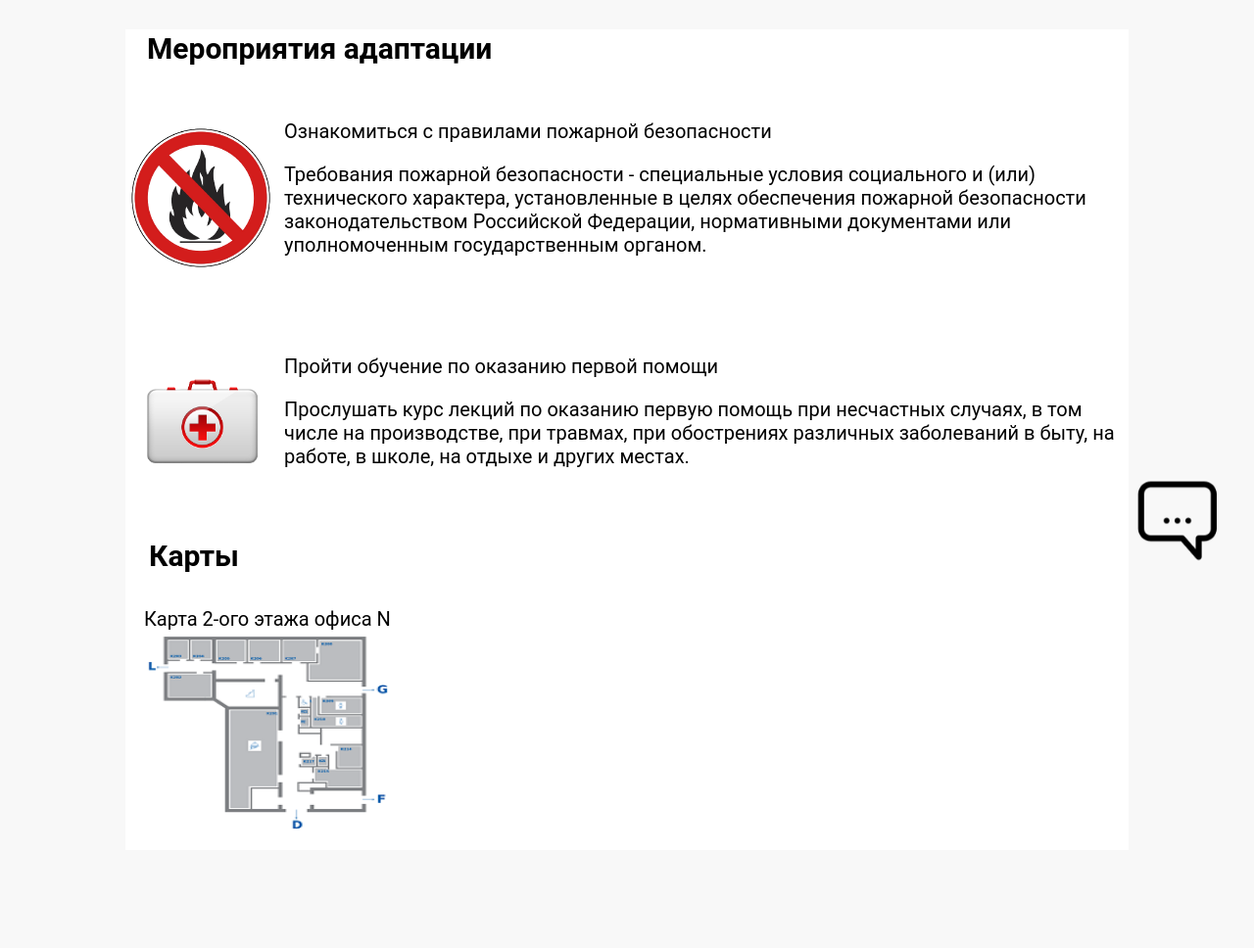
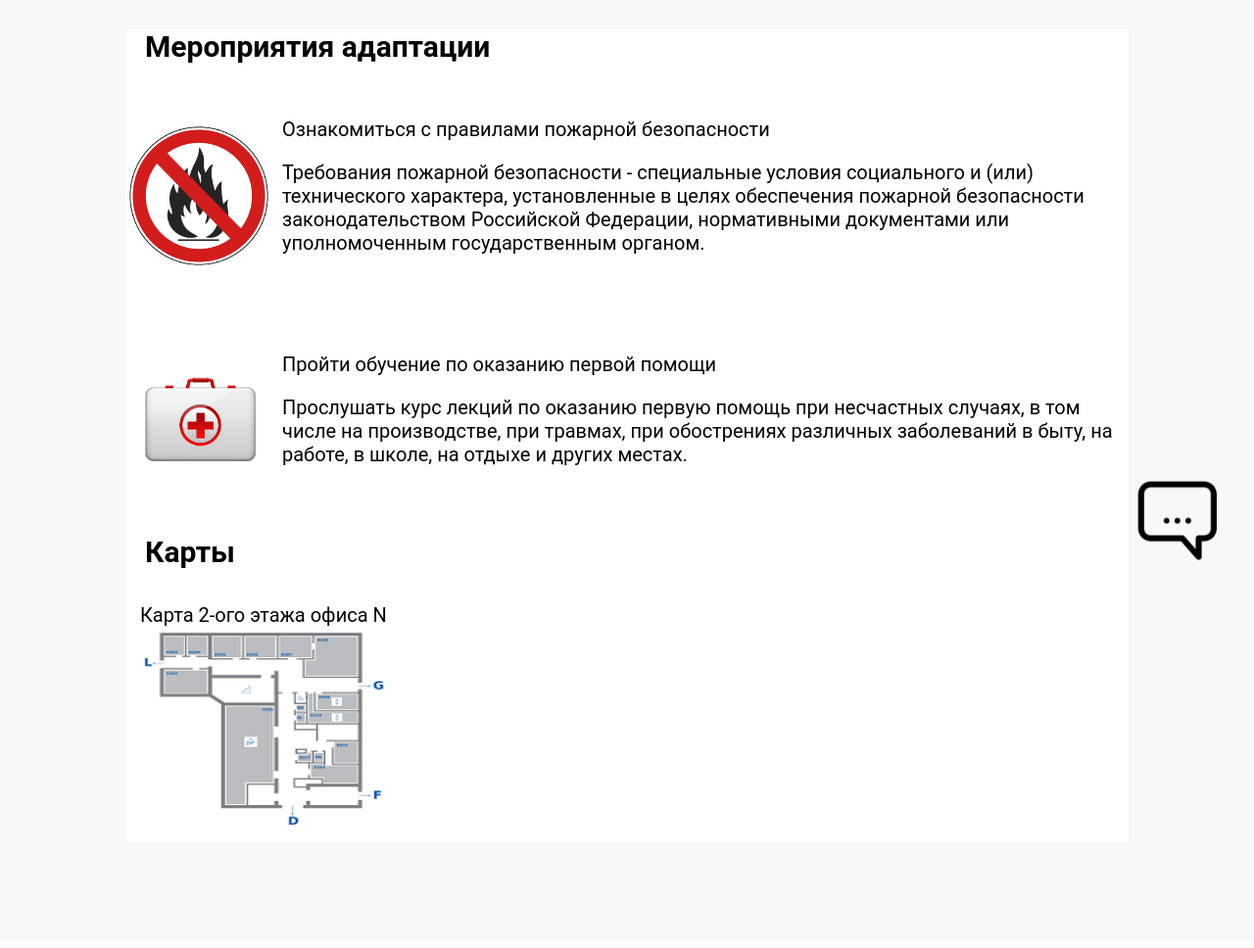
Before and after one commit to RabbitBanan/Adaptation, a PHP site: page / in a window 1280 px wide. Shown: the part 210-1178 px from the top of the page at 98% size. After the commit the page ends 1053 px from the top, so only its background shows below. Run offline with PHP 8.4, Linux system fonts and the light colour scheme.

Commit message:
Изменил основной стиль

```diff
--- a/css/default-style.css
+++ b/css/default-style.css
@@ -30,7 +30,7 @@ body {
 
 .component {
   background-color: #fff;
-  padding: 2px;
+  width: fit-content;
 }
 
 .border-grey {
```
